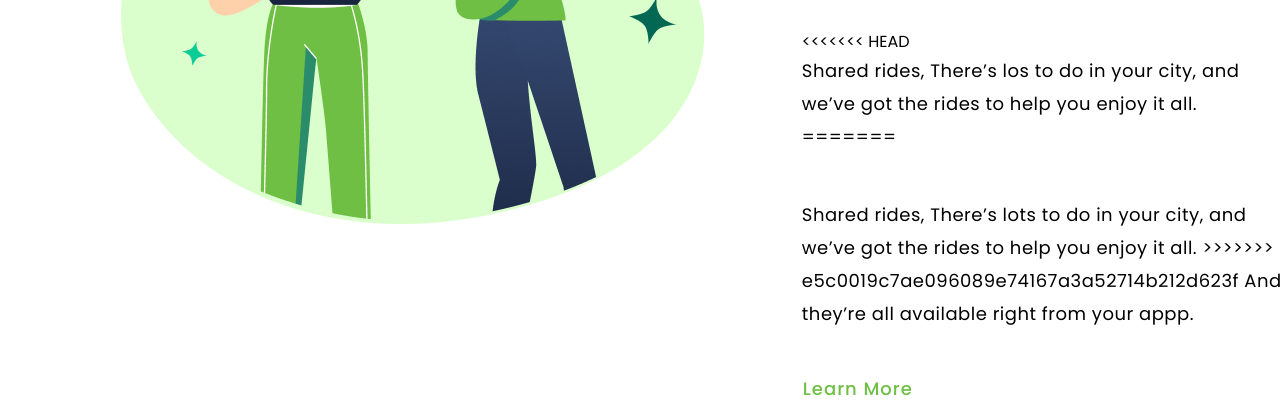
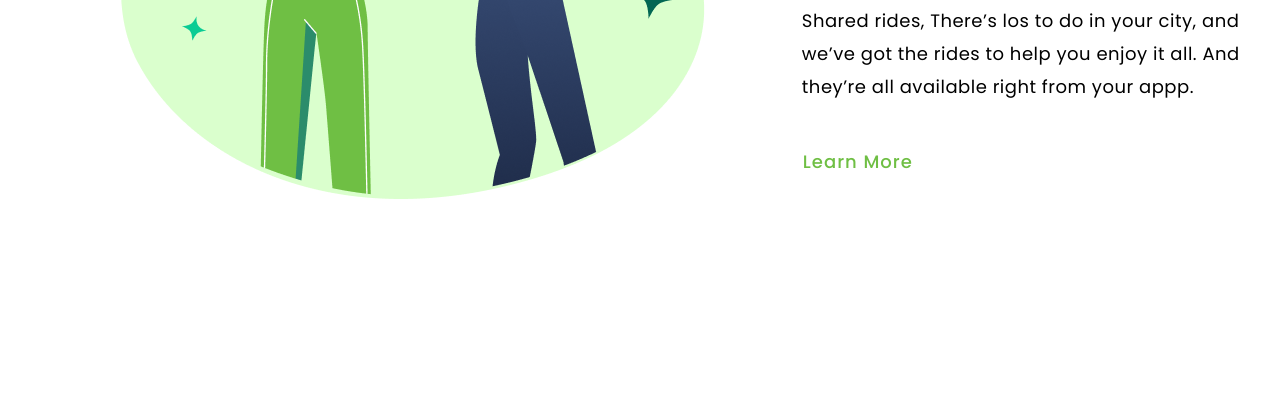
Before and after one commit to nandohoppe/DESAFIO-1, a plain HTML site: page index.html in a window 1280 px wide. Shown: the part 484-886 px from the top of the page. After the commit the page ends 847 px from the top, so only its background shows below. Drawn offline with Linux system fonts and the light colour scheme.

Commit message:
alteração na força da fonte e no titulo do projeto

```diff
--- a/index.html
+++ b/index.html
@@ -7,11 +7,7 @@
     <link rel="preconnect" href="https://fonts.googleapis.com">
 <link rel="preconnect" href="https://fonts.gstatic.com" crossorigin>
 <link href="https://fonts.googleapis.com/css2?family=Poppins:ital,wght@0,100;0,200;0,300;0,400;0,500;0,600;0,700;0,800;0,900;1,100;1,200;1,300;1,400;1,500;1,600;1,700;1,800;1,900&display=swap" rel="stylesheet">
-<<<<<<< HEAD
-    <title>desafio vscode css </title>
-=======
-    <title>desafio vscode css main editor </title>
->>>>>>> e5c0019c7ae096089e74167a3a52714b212d623f
+    <title>desafio vscode css css </title>
 </head>
 <body>
     <div class="pag">
@@ -28,11 +24,7 @@
         <div class="container-left">
             <h1>Wide coverage
                 location</h1>
-<<<<<<< HEAD
             <p>Shared rides, There’s los to do in your city, and we’ve got the rides to help you enjoy it all.
-=======
-            <p>Shared rides, There’s lots to do in your city, and we’ve got the rides to help you enjoy it all.
->>>>>>> e5c0019c7ae096089e74167a3a52714b212d623f
                  And they’re all available right from your appp.</p>
             <button class="lern">Learn More</button>
         </div>
--- a/style.css
+++ b/style.css
@@ -74,7 +74,7 @@ img {
     width: 112px;
     height: 27px;
     font-size: 18px;
-    font-weight: 500;
+    font-weight: 499;
     line-height: 27px;
     background-color: white;
     color: #6FBF44;
```
